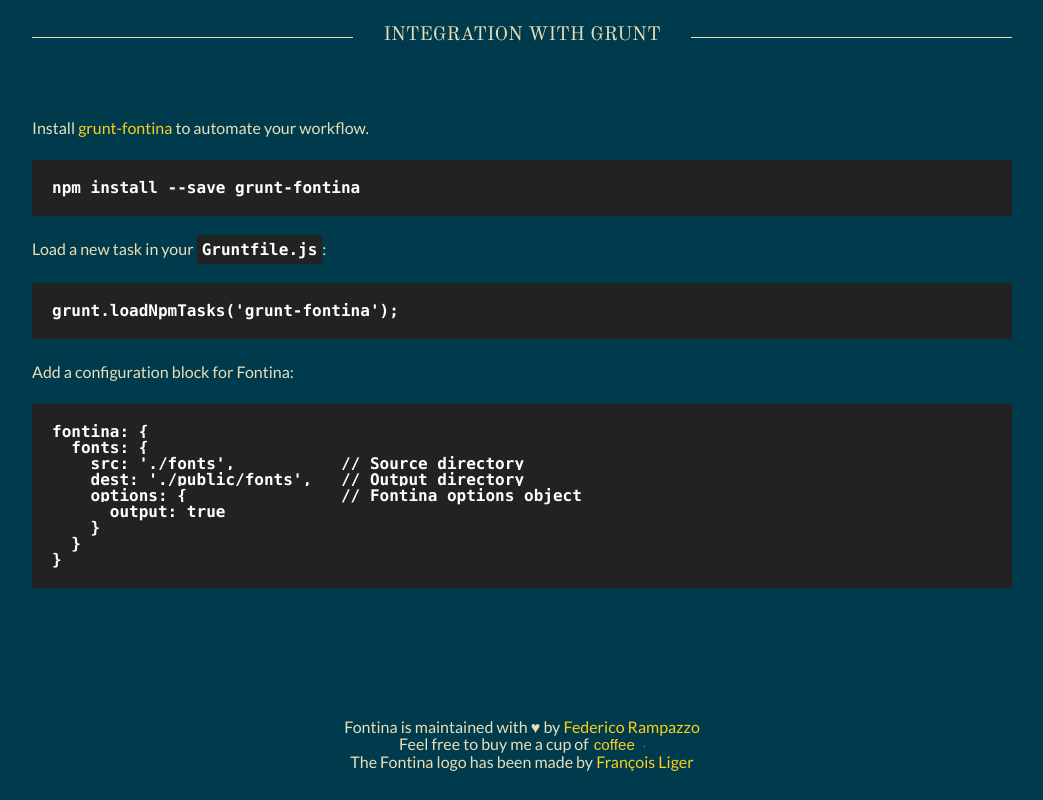
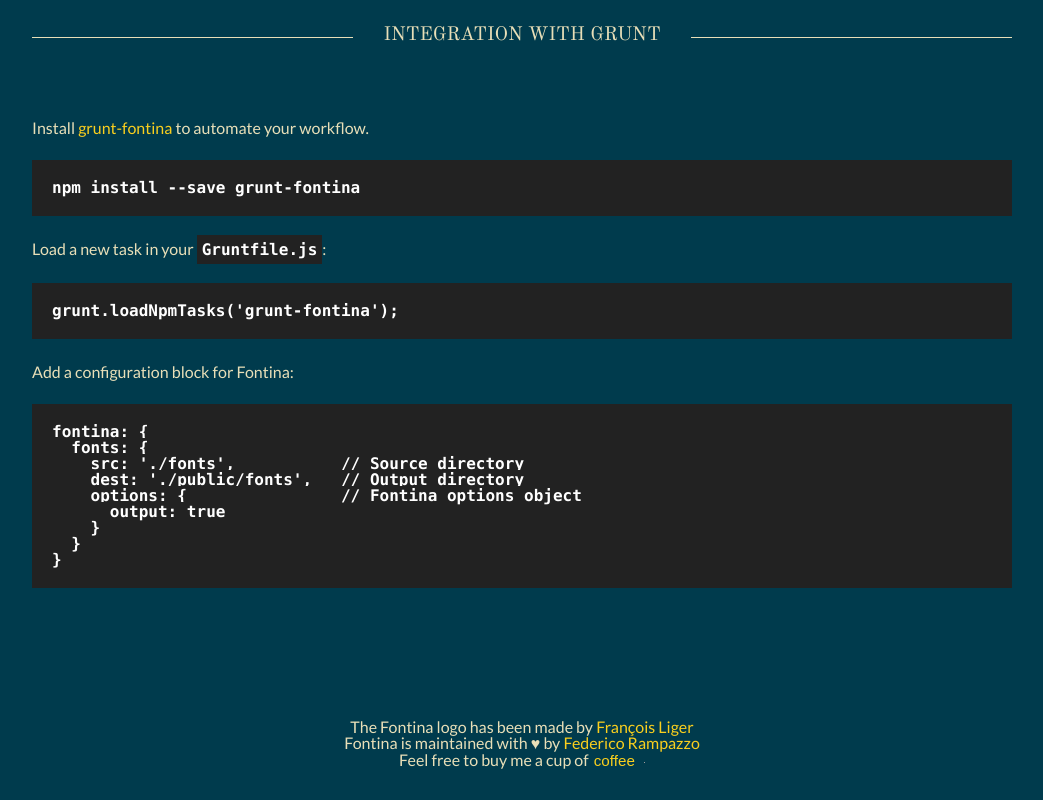
Before and after one commit to framp/fontina, a website: page index.html in a window 1280 px wide. Shown: the part 1302-2102 px from the top of the page, without its empty margins (118-1161 px from the left). Drawn offline with nearby package versions, Linux system fonts and the light colour scheme.

Commit message:
reordering footer

```diff
--- a/index.html
+++ b/index.html
@@ -88,11 +88,11 @@
         <form action="https://www.paypal.com/cgi-bin/webscr" method="post" target="_top">
           <input type="hidden" name="cmd" value="_s-xclick">
           <input type="hidden" name="hosted_button_id" value="BDPUGENG892JA">
+          The Fontina logo has been made by <a href="http://www.francoisliger.com">François Liger</a><br>
           Fontina is maintained with ♥ by <a href="http://framp.me">Federico Rampazzo</a><br>
           Feel free to buy me a cup of
           <button type="submit" name="submit">coffee</button>
-          <img alt="" border="0" src="https://www.paypalobjects.com/en_GB/i/scr/pixel.gif" width="1" height="1"><br>
-          The Fontina logo has been made by <a href="http://www.francoisliger.com">François Liger</a>
+          <img alt="" border="0" src="https://www.paypalobjects.com/en_GB/i/scr/pixel.gif" width="1" height="1">
         </form>
       </p>
 
```
